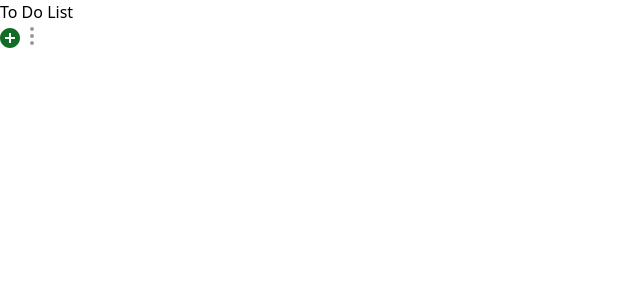
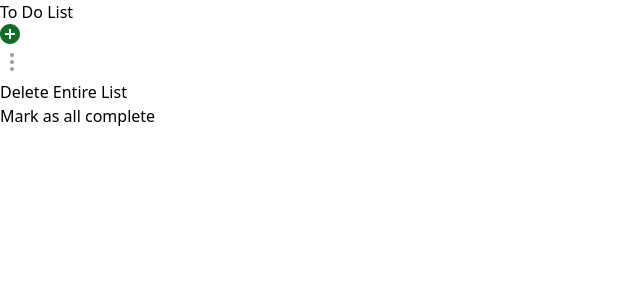
Before and after one commit to brianchoo/todo-list, a React (Vite) app: page / in a window 1280 px wide. Both pictures are taken after a click on the button 32 px from the left and 36 px from the top of the page. Shown: the top 300 px of the page, without its empty margins (0-640 px from the left). Built offline with nearby package versions, Linux system fonts and the light colour scheme.

Commit message:
feat: added Dropdown component

```diff
--- /dev/null
+++ b/src/components/Dropdown.jsx
@@ -0,0 +1,16 @@
+const Dropdown = ({ children, isOpen, toggleDropdown }) => {
+  return (
+    <div className="relative">
+      <button className="flex flex-shrink-0 ml-2" onClick={toggleDropdown}>
+        <img src="src/assets/icons/more.svg" alt="more" />
+      </button>
+      {isOpen && (
+        <div className="absolute top-6 right-0 w-400 border border-gray-100 bg-white mt-2 rounded-lg px-4 py-3 shadow-lg z-50 whitespace-nowrap">
+          {children}
+        </div>
+      )}
+    </div>
+  );
+};
+
+export default Dropdown;
--- a/src/components/TodoList.jsx
+++ b/src/components/TodoList.jsx
@@ -1,4 +1,21 @@
-const TodoList = ({ onComplete, incompleteTodos, completedTodos }) => {
+import { useState } from "react";
+import Dropdown from "./Dropdown";
+
+const TodoList = ({
+  todos,
+  onDelete,
+  onComplete,
+  incompleteTodos,
+  completedTodos,
+}) => {
+  const [openDropdownId, setOpenDropdownId] = useState(null);
+
+  const handleToggleDropdown = (dropdownId) => {
+    setOpenDropdownId((prevDropdownId) =>
+      prevDropdownId === dropdownId ? null : dropdownId
+    );
+  };
+
   return (
     <>
       {incompleteTodos?.length > 0 && (
@@ -17,9 +34,13 @@ const TodoList = ({ onComplete, incompleteTodos, completedTodos }) => {
                   />
                   <p className="-mt-1 ml-2">{todo.title}</p>
                 </div>
-                <button className="flex flex-shrink-0 ml-2">
-                  <img src="src/assets/icons/more.svg" alt="more" />
-                </button>
+                <Dropdown
+                  isOpen={openDropdownId === todo._id}
+                  toggleDropdown={() => handleToggleDropdown(todo._id)}
+                >
+                  <div className="text-gray-400 py-2">Edit Item</div>
+                  <div className="text-gray-400 py-2">Delete Item</div>
+                </Dropdown>
               </div>
             </li>
           ))}
@@ -46,12 +67,14 @@ const TodoList = ({ onComplete, incompleteTodos, completedTodos }) => {
                       alt="more"
                     />
                   </div>
-
                   <p className="-mt-1 ml-2">{todo.title}</p>
                 </div>
-                <button className="flex flex-shrink-0 ml-2">
-                  <img src="src/assets/icons/more.svg" alt="more" />
-                </button>
+                <Dropdown
+                  isOpen={openDropdownId === todo._id}
+                  toggleDropdown={() => handleToggleDropdown(todo._id)}
+                >
+                  <div>Delete Item</div>
+                </Dropdown>
               </div>
             </li>
           ))}
--- a/src/components/TodoListHeader.jsx
+++ b/src/components/TodoListHeader.jsx
@@ -1,4 +1,13 @@
+import { useState } from "react";
+import Dropdown from "./Dropdown";
+
 const TodoListHeader = ({ onToggleAddTodo }) => {
+  const [toggleDropdown, setToggleDropdown] = useState(false);
+
+  const handleToggleDropdown = () => {
+    setToggleDropdown(!toggleDropdown);
+  };
+
   return (
     <div className="flex justify-between border-b border-gray-300 pb-3">
       <div className="text-gray-500">To Do List</div>
@@ -6,9 +15,10 @@ const TodoListHeader = ({ onToggleAddTodo }) => {
         <button onClick={onToggleAddTodo}>
           <img src="src/assets/icons/add.svg" alt="add" />
         </button>
-        <button className="ml-2">
-          <img src="src/assets/icons/more.svg" alt="more" />
-        </button>
+        <Dropdown isOpen={toggleDropdown} toggleDropdown={handleToggleDropdown}>
+          <div className="text-gray-400 py-2">Delete Entire List</div>
+          <div className="text-gray-400 py-2">Mark as all complete</div>
+        </Dropdown>
       </div>
     </div>
   );
```
